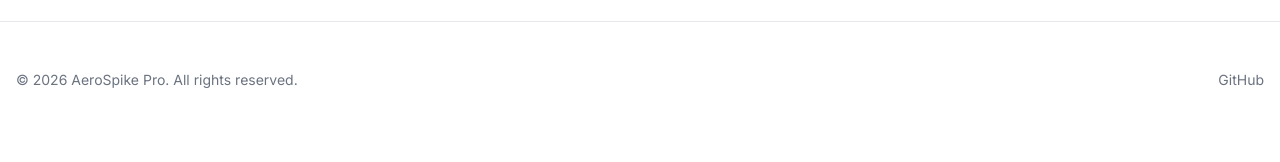
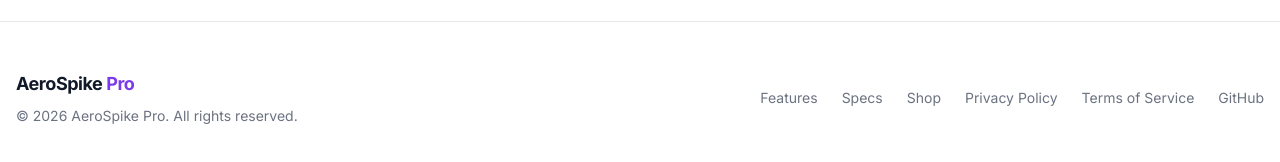
Before and after one commit to tranminhchien1802/Landingpage-tranminhchien, a Next.js app: page / in a window 1280 px wide. Shown: the part 3746-3908 px from the top of the page. Before the commit the page ends 3884 px from the top, so only its background shows below. Built offline with nearby package versions, Linux system fonts and the light colour scheme.

Commit message:
feat: reorder sections and enhance footer
- Move RecentlyViewed before Newsletter (near Shop)
- Enhance Footer with brand logo, quick links, and legal pages

```diff
--- a/src/app/page.tsx
+++ b/src/app/page.tsx
@@ -16,8 +16,8 @@ export default function Home() {
         <Features />
         <Specs />
         <ShopSection />
+        <RecentlyViewed />
         <Newsletter />
-        <RecentlyViewed />
       </main>
       <Footer />
     </>
--- a/src/components/Footer.tsx
+++ b/src/components/Footer.tsx
@@ -1,16 +1,36 @@
 export default function Footer() {
   return (
     <footer className="border-t border-border px-4 py-12">
-      <div className="mx-auto flex max-w-7xl flex-col items-center justify-between gap-4 sm:flex-row">
-        <p className="text-sm text-muted">
-          &copy; {new Date().getFullYear()} AeroSpike Pro. All rights reserved.
-        </p>
-        <div className="flex gap-6">
+      <div className="mx-auto flex max-w-7xl flex-col items-center justify-between gap-6 sm:flex-row">
+        <div className="flex flex-col items-center gap-2 sm:items-start">
+          <a href="/" className="text-lg font-bold tracking-tight text-foreground">
+            AeroSpike<span className="text-primary"> Pro</span>
+          </a>
+          <p className="text-sm text-muted">
+            &copy; {new Date().getFullYear()} AeroSpike Pro. All rights reserved.
+          </p>
+        </div>
+        <div className="flex flex-wrap justify-center gap-6 text-sm text-muted">
+          <a href="#features" className="transition-colors hover:text-foreground">
+            Features
+          </a>
+          <a href="#specs" className="transition-colors hover:text-foreground">
+            Specs
+          </a>
+          <a href="#shop" className="transition-colors hover:text-foreground">
+            Shop
+          </a>
+          <a href="#" className="transition-colors hover:text-foreground">
+            Privacy Policy
+          </a>
+          <a href="#" className="transition-colors hover:text-foreground">
+            Terms of Service
+          </a>
           <a
             href="https://github.com/tranminhchien1802/Landingpage-tranminhchien"
             target="_blank"
             rel="noopener noreferrer"
-            className="text-sm text-muted transition-colors hover:text-foreground"
+            className="transition-colors hover:text-foreground"
           >
             GitHub
           </a>
```
